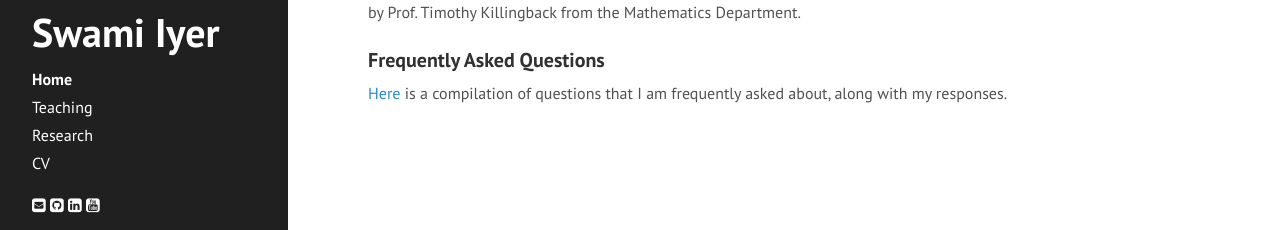
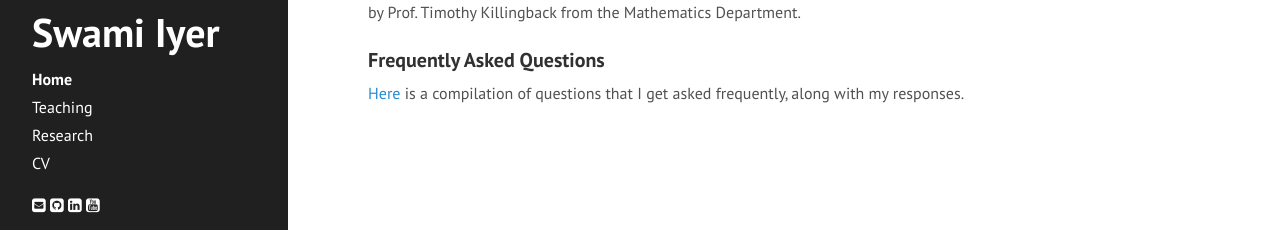
Before and after one commit to swamiiyer/swamiiyer.github.io, a Jekyll site: the page built from _pages/index.md, in a window 1280 px wide and 1320 px high. Shown: the part 1087-1317 px from the top of the window. Built offline with Jekyll 4.4.1, drawn with Linux system fonts in a browser that asks for light colours; nearby versions of some CDN libraries.

Commit message:
minor change

```diff
--- a/_pages/index.md
+++ b/_pages/index.md
@@ -42,4 +42,4 @@ I was born in the southern Indian city of Chennai and grew up in Mumbai. I recei
 
 ### Frequently Asked Questions
 
-[Here](/faq.html) is a compilation of questions that I am frequently asked about, along with my responses.
+[Here](/faq.html) is a compilation of questions that I get asked frequently, along with my responses.
```
